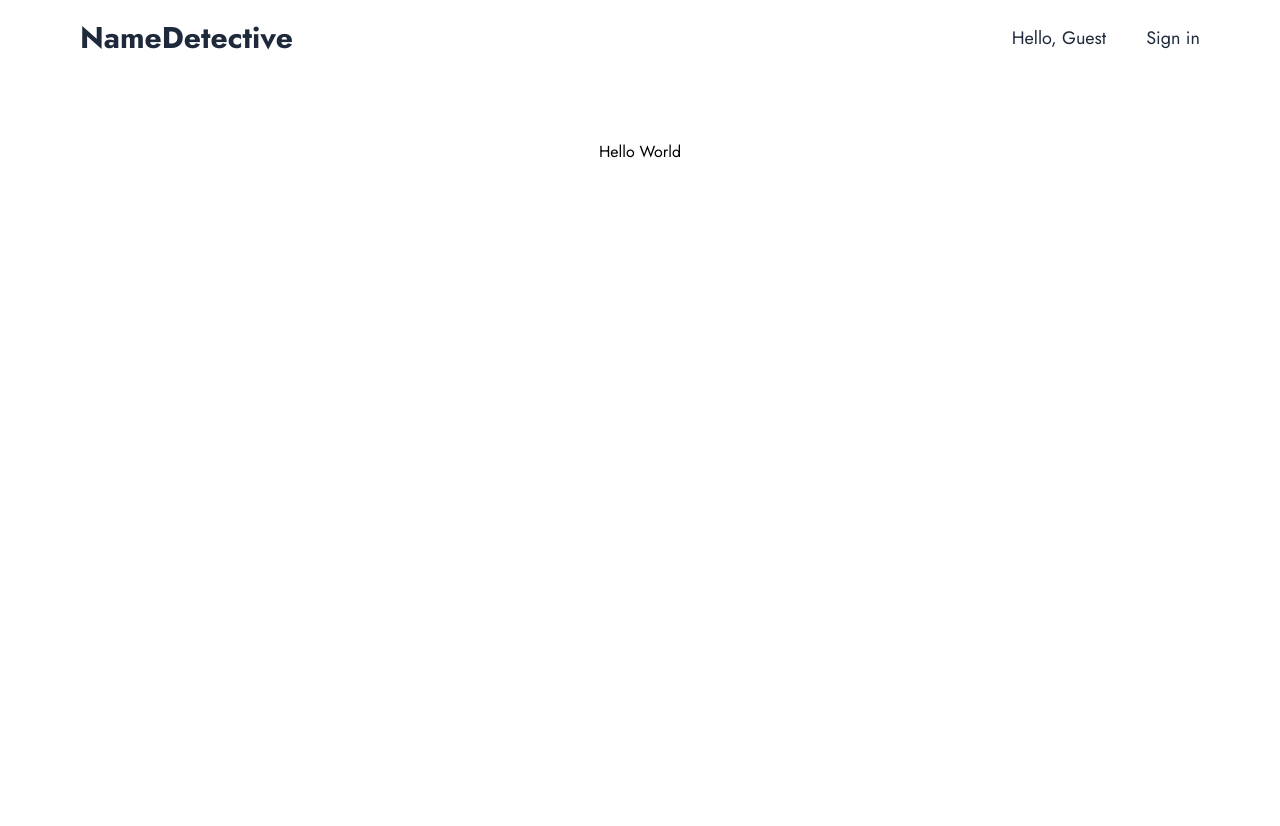
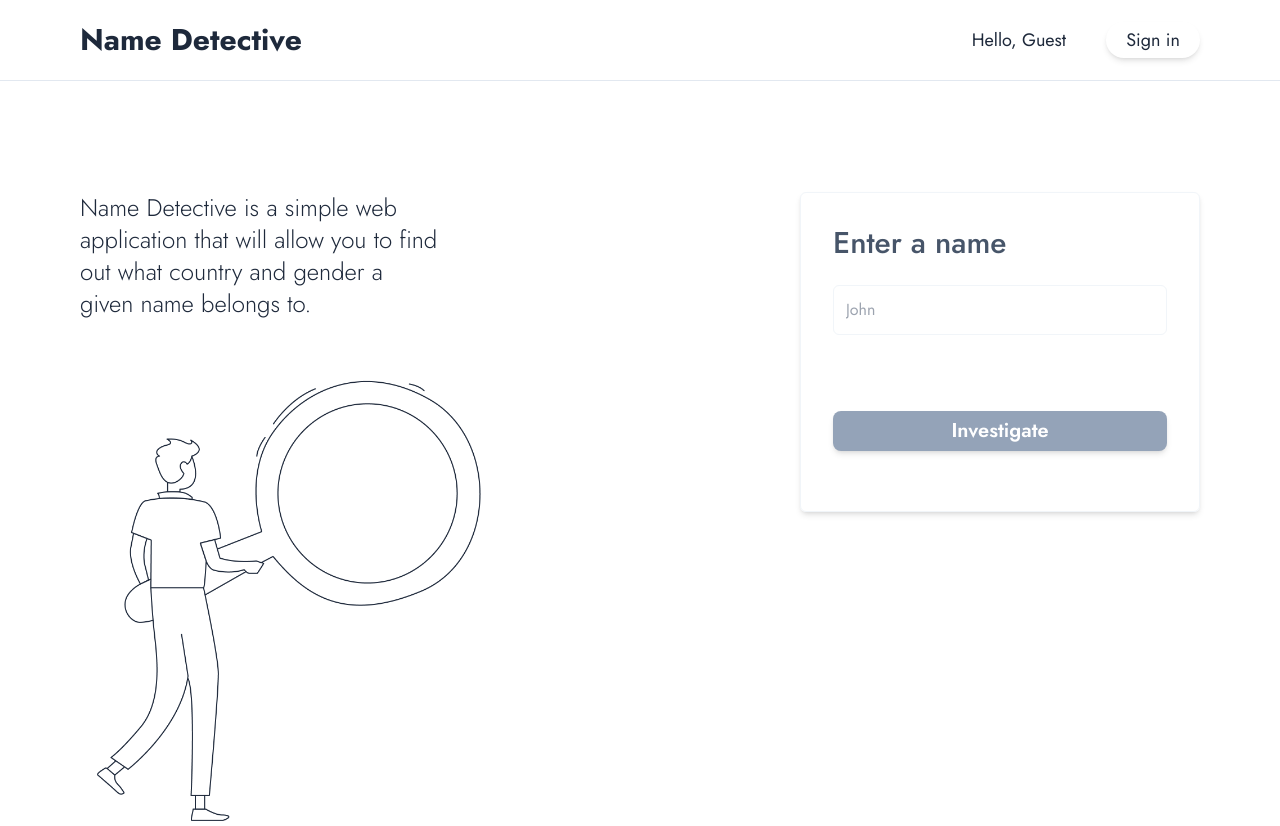
Before and after one commit to mateuszkwasniak/name-detective, a Next.js app: page / in a window 1280 px wide. Before the commit the page ends 800 px from the top, so only its background shows below. Built offline with nearby package versions, Linux system fonts and the light colour scheme.

Commit message:
Styled navbar, home page; created name search form component

```diff
--- /dev/null
+++ b/src/app/components/NameSearchForm.tsx
@@ -0,0 +1,119 @@
+"use client";
+
+import { ChangeEvent, FormEvent } from "react";
+import { useState, useEffect } from "react";
+import { MdOutlineWarningAmber } from "react-icons/md";
+import Spinner from "@/app/components/Spinner";
+
+const NAME_REGEX = /^[a-zA-Z]{2,30}$/;
+
+export default function NameSearchForm() {
+  const [name, setName] = useState<string>("");
+  const [nameInputFocus, setNameInputFocus] = useState<boolean>(false);
+  const [validNameInput, setValidNameInput] = useState<boolean>(true);
+  const [isLoading, setIsLoading] = useState<boolean>(false);
+  const [error, setError] = useState<string>("");
+
+  const handleNameInputChange: (e: ChangeEvent<HTMLInputElement>) => void = (
+    e
+  ) => setName(e.target.value);
+
+  const handleFormSubmission: (e: FormEvent<HTMLFormElement>) => void = async (
+    e
+  ) => {
+    e.preventDefault();
+    setValidNameInput(true);
+
+    const validName = NAME_REGEX.test(name);
+
+    if (!validName) {
+      return;
+    }
+
+    setIsLoading(true);
+
+    try {
+      const response: Response = await fetch(`/api/name?value=${name}`);
+
+      if (!response.ok) {
+        const error: ResponseError = await response.json();
+        setError(error.message);
+        return;
+      }
+
+      setName("");
+    } catch (error) {
+      setError("Something went wrong. Please try again later.");
+    } finally {
+      setIsLoading(false);
+    }
+  };
+
+  useEffect(() => {
+    const valid = NAME_REGEX.test(name);
+    setValidNameInput(valid);
+  }, [name]);
+
+  return (
+    <form
+      className="p-8 flex w-full flex-col border border-slate-100 rounded-md shadow-md"
+      onSubmit={handleFormSubmission}
+    >
+      <label
+        htmlFor="name"
+        className="xl:text-3xl font-medium text-slate-600 mb-6"
+      >
+        Enter a name
+      </label>
+      <input
+        required
+        type="text"
+        id="name"
+        name="name"
+        placeholder="John"
+        maxLength={30}
+        className={`${
+          !validNameInput && name && "outline-red-600"
+        } p-3 rounded-md outline-none focus:outline-slate-300 border border-slate-100 ease-in-out duration-300`}
+        value={name}
+        onChange={handleNameInputChange}
+        onFocus={() => setNameInputFocus(true)}
+        onBlur={() => setNameInputFocus(false)}
+        autoComplete="off"
+      />
+      <div className="h-5">
+        <p
+          className={`${
+            ((!validNameInput && nameInputFocus) || validNameInput || !name) &&
+            "absolute left-[-9999px] opacity-0"
+          } flex gap-2 items-center mt-4 text-sm text-red-700 ease-in-out duration-300 opacity-1`}
+        >
+          <MdOutlineWarningAmber /> Please enter a name using correct format
+        </p>
+        <p
+          className={`${
+            !nameInputFocus && "absolute left-[-9999px] opacity-0"
+          } flex gap-2 items-center mt-2 text-sm text-slate-600 ease-in-out duration-300 opacity-1`}
+        >
+          2 to 30 characters, using latin alphabet.
+        </p>
+      </div>
+      <button
+        type="submit"
+        disabled={!validNameInput || isLoading ? true : false}
+        className="w-full h-10 text-xl border-slate-800 rounded-lg bg-slate-800 text-white font-semibold px-5 py-2 flex items-center justify-center  hover:bg-slate-600 duration-700 ease-in-out shadow-md mt-14 cursor-pointer disabled:bg-slate-400 disabled:cursor-not-allowed"
+      >
+        {isLoading ? <Spinner /> : "Investigate"}
+      </button>
+      <div className="flex items-center justify-center h-2 mt-5">
+        <p
+          className={`${
+            !error && "absolute left-[-9999px] opacity-0"
+          } flex gap-2 items-center justify-center mt-5 text-md text-red-700 ease-in-out duration-300 opacity-1`}
+        >
+          <MdOutlineWarningAmber /> {error}
+        </p>
+      </div>
+    </form>
+  );
+}
--- a/src/app/components/Navbar.tsx
+++ b/src/app/components/Navbar.tsx
@@ -7,19 +7,23 @@ export default function Navbar() {
   const pathname = usePathname();
 
   return (
-    <nav
-      className="md:w-[70rem] md:mb-[5%] py-5 flex items-center justify-between text-lg
-    text-slate-800"
-    >
+    <nav className="w-full fixed top:0 z-50 flex justify-center border-b border-slate-200">
+      <div className="md:w-[90%] h-[5rem] xl:w-[70rem] py-5 bg-white flex items-center justify-between md:text-base xl:text-lg text-slate-800">
         <Link
           className="font-bold text-3xl text-slate-800 hover:opacity-70 duration-700 ease-in-out"
           href="/"
         >
-        NameDetective
+          Name Detective
         </Link>
         <div className="flex gap-10">
-        <p>Hello, Guest</p>
-        <Link href="/login">Sign in</Link>
+          <p className="flex items-center text-slate-800">Hello, Guest</p>
+          <Link
+            href="/login"
+            className="w-fit text-lg rounded-full text-slate-800  px-5 py-1 flex items-center justify-between gap-2 bg-opacity-80 hover:bg-slate-100 duration-700 ease-in-out shadow-md"
+          >
+            Sign in
+          </Link>
+        </div>
       </div>
     </nav>
   );
--- /dev/null
+++ b/src/app/components/Spinner.tsx
@@ -0,0 +1,3 @@
+export default function Spinner() {
+  return <div className="border-t-white rounded-full animate-spin" />;
+}
--- a/src/app/login/page.tsx
+++ b/src/app/login/page.tsx
@@ -5,8 +5,6 @@ export const metadata = {
 
 export default function LoginPage() {
   return (
-    <main className="md:w-[70rem] flex-grow flex flex-col items-center">
-      Login
-    </main>
+    <main className="md:w-[90%] xl:w-[70rem] mt-[12rem] flex-grow">Login</main>
   );
 }
--- a/src/app/page.tsx
+++ b/src/app/page.tsx
@@ -1,3 +1,6 @@
+import Image from "next/image";
+import NameSearchForm from "./components/NameSearchForm";
+
 export const metadata = {
   title: "Name Detective",
   description: "Research the origin and gender of the given name",
@@ -5,8 +8,27 @@ export const metadata = {
 
 export default function HomePage() {
   return (
-    <main className="md:w-[70rem] flex-grow flex flex-col items-center">
-      Hello World
+    <main className="md:w-[90%] xl:w-[70rem] mt-[12rem] flex-grow">
+      <section className="w-full flex md:gap-16 md:justify-center xl:justify-between">
+        <div className="flex flex-col gap-10 md:w-[400px] xl:w-[450px]">
+          <p className="w-[80%] mb-4 xl:text-2xl text-slate-800 font-light text-left">
+            Name Detective is a simple web application that will allow you to
+            find out what country and gender a given name belongs to.
+          </p>
+          <div className="relative md:w-[300px] md:h-[300px] xl:w-[450px] xl:h-[450px]">
+            <Image
+              src="/hero.png"
+              fill
+              priority
+              alt="Dude with the looking glass"
+              className="object-cover"
+            />
+          </div>
+        </div>
+        <div className="md:w-[300px] xl:w-[400px]">
+          <NameSearchForm />
+        </div>
+      </section>
     </main>
   );
 }
--- a/src/app/search-history/page.tsx
+++ b/src/app/search-history/page.tsx
@@ -5,7 +5,7 @@ export const metadata = {
 
 export default function SearchHistoryPage() {
   return (
-    <main className="md:w-[70rem] flex-grow flex flex-col items-center">
+    <main className="md:w-[90%]  xl:w-[70rem] mt-[12rem] flex-grow">
       Search History
     </main>
   );
--- /dev/null
+++ b/type.d.ts
@@ -0,0 +1,3 @@
+type ResponseError = {
+  message: string;
+};
```
Also changed, not shown: public/hero.png (added). Lines whose indentation alone changed are shown as unchanged.
